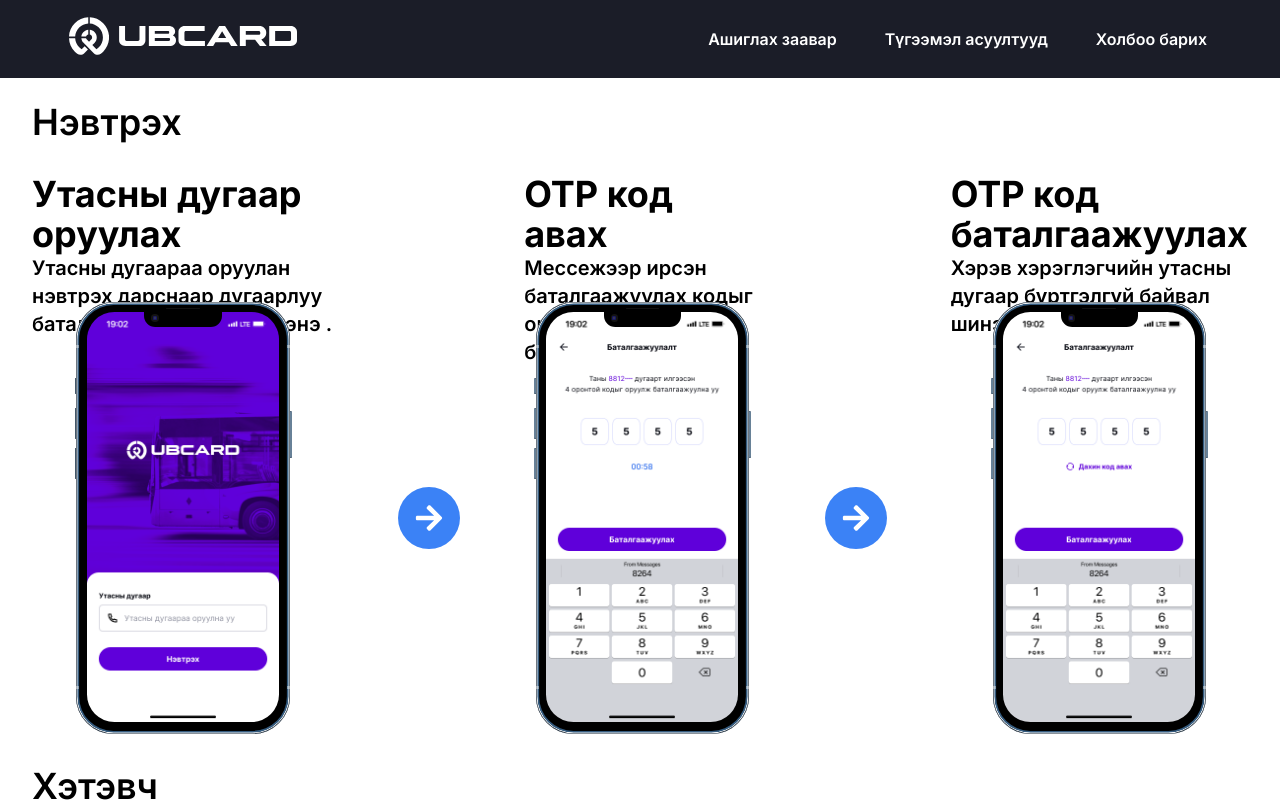
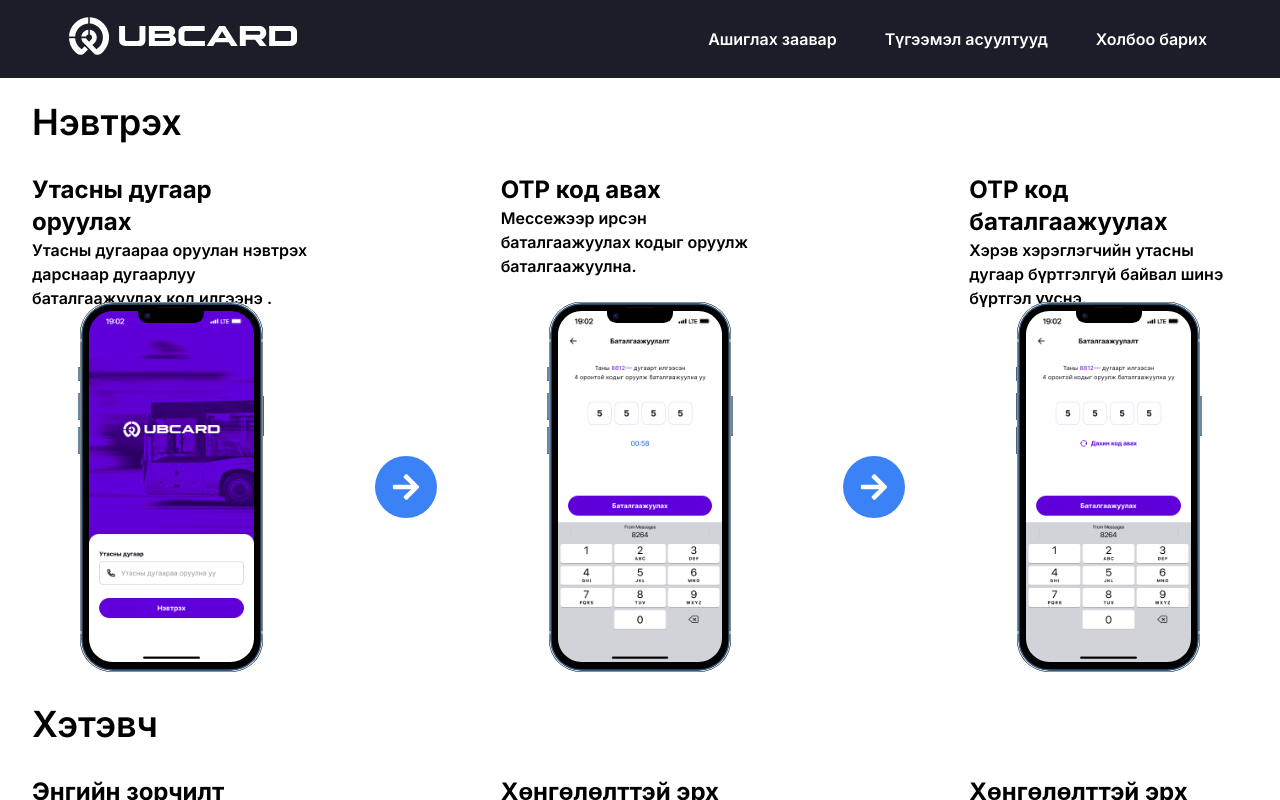
Before and after one commit to kodomo-kazuko/transportation_landing_page, a Next.js app: page / in a window 1280 px wide. Both pictures are taken after a click on the button "Ашиглах заавар". Shown: the top 800 px of the page. Built offline with nearby package versions, Linux system fonts and the light colour scheme.

Commit message:
changes on the Manual size

```diff
--- a/src/app/components/Card.tsx
+++ b/src/app/components/Card.tsx
@@ -1,5 +1,4 @@
 import React, { ReactNode } from "react";
-import ColorWrapper from "../wrappers/ColorWrapper";
 
 interface CardProps {
   title: string;
@@ -9,14 +8,10 @@
 
 export default function Card({ title, description, children }: CardProps) {
   return (
-    <div className="flex-grow rounded-lg p-4 space-y-4 md:p-8 md:space-y-8 text-left">
+    <div className="rounded-lg p-4 space-y-4 md:p-8 md:space-y-8 md:w-1/3 text-left">
       <div className="h-20 md:h-24">
-        <h1 className="text-xl md:text-2xl lg:text-3xl xl:text-4xl font-bold">
-          {title}
-        </h1>
-        <p className="text-sm md:text-base lg:text-lg xl:text-xl">
-          {description}
-        </p>
+        <h1 className="text-xl font-bold md:text-2xl">{title}</h1>
+        <p className="text-sm md:text-base">{description}</p>
       </div>
       <div className="items-end">{children}</div>
     </div>
--- a/src/app/wrappers/ContentWrapper.tsx
+++ b/src/app/wrappers/ContentWrapper.tsx
@@ -28,7 +28,7 @@
       : false;
 
   const { screenSize } = useScreenSize({
-    landscapeRatio: { xs: 2.5, sm: 3, md: 4, lg: 6, xl: 6, "2xl": 6 },
+    landscapeRatio: { xs: 2.5, sm: 3, md: 4, lg: 6, xl: 7, "2xl": 7 },
   });
 
   return (
@@ -39,7 +39,7 @@
           <div
             className={`flex ${
               isMobile ? "flex-col space-y-8" : "flex-row space-x-8"
-            } justify-between items-center overflow-auto`}
+            } justify-around items-center overflow-auto`}
           >
             {cards.map((card, index) => (
               <>
```
